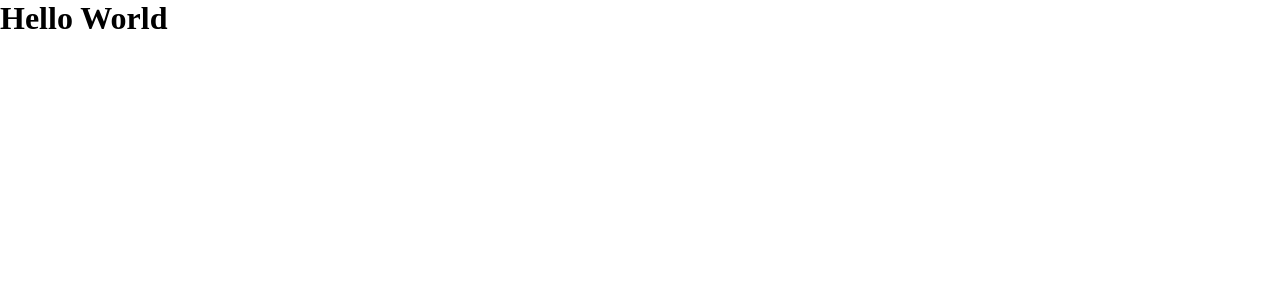
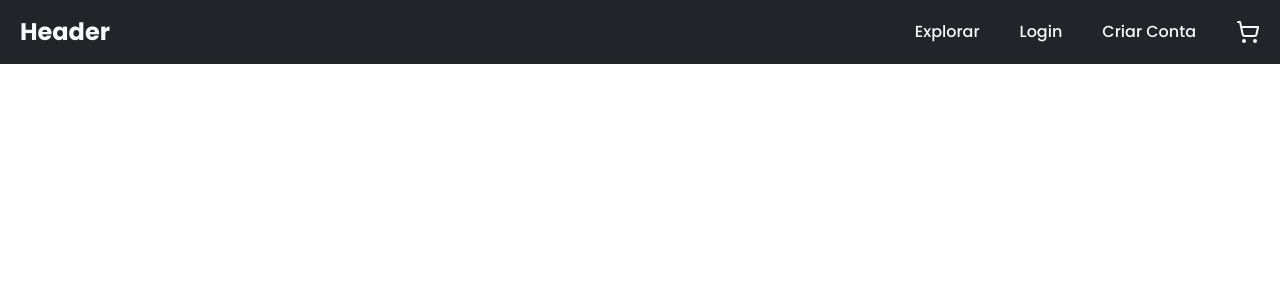
Before and after one commit to nicolasandreos/Club-Clhothing, a React (Vite) app: page / in a window 1280 px wide. Shown: the top 300 px of the page. Built offline with nearby package versions, Linux system fonts and the light colour scheme.

Commit message:
feat: add header component

```diff
--- a/index.html
+++ b/index.html
@@ -4,6 +4,12 @@
     <meta charset="UTF-8" />
     <link rel="icon" type="image/svg+xml" href="/favicon.svg" />
     <meta name="viewport" content="width=device-width, initial-scale=1.0" />
+    <link rel="preconnect" href="https://fonts.googleapis.com" />
+    <link rel="preconnect" href="https://fonts.gstatic.com" crossorigin />
+    <link
+      href="https://fonts.googleapis.com/css2?family=Poppins:ital,wght@0,100;0,200;0,300;0,400;0,500;0,600;0,700;0,800;0,900;1,100;1,200;1,300;1,400;1,500;1,600;1,700;1,800;1,900&display=swap"
+      rel="stylesheet"
+    />
     <title>vite-project</title>
   </head>
   <body>
--- a/package.json
+++ b/package.json
@@ -11,10 +11,13 @@
     "prepare": "husky"
   },
   "dependencies": {
+    "@tailwindcss/vite": "^4.2.2",
     "husky": "^9.1.7",
     "lint-staged": "^16.4.0",
+    "lucide-react": "^0.577.0",
     "react": "^19.2.4",
-    "react-dom": "^19.2.4"
+    "react-dom": "^19.2.4",
+    "tailwindcss": "^4.2.2"
   },
   "devDependencies": {
     "@babel/core": "^7.29.0",
--- a/src/App.tsx
+++ b/src/App.tsx
@@ -1,9 +1,7 @@
+import Header from "./components/header";
+
 const App = () => {
-  return (
-    <div>
-      <h1>Hello World</h1>
-    </div>
-  );
+  return <Header />;
 };
 
 export default App;
--- /dev/null
+++ b/src/components/header.tsx
@@ -0,0 +1,19 @@
+import { ShoppingCart } from "lucide-react";
+
+const Header = () => {
+  return (
+    <header className="bg-bg-header text-txt-primary w-full py-4 px-5">
+      <div className="justify-between flex">
+        <h1 className="text-2xl font-bold">Header</h1>
+        <ul className="flex gap-10 items-center font-medium">
+          <li>Explorar</li>
+          <li>Login</li>
+          <li>Criar Conta</li>
+          <ShoppingCart />
+        </ul>
+      </div>
+    </header>
+  );
+};
+
+export default Header;
--- a/src/index.css
+++ b/src/index.css
@@ -1,5 +1,15 @@
-* {
-  margin: 0;
-  padding: 0;
-  box-sizing: border-box;
+@import "tailwindcss";
+
+@theme {
+  --font-sans: "Poppins", sans-serif;
+  --color-bg-header: #212529;
+  --color-txt-primary: #F8F9FA;
 }
+
+@layer base {
+  * {
+    margin: 0;
+    padding: 0;
+    box-sizing: border-box;
+  }
+}
--- a/vite.config.ts
+++ b/vite.config.ts
@@ -1,11 +1,13 @@
-import { defineConfig } from 'vite'
-import react, { reactCompilerPreset } from '@vitejs/plugin-react'
-import babel from '@rolldown/plugin-babel'
+import { defineConfig } from "vite";
+import react, { reactCompilerPreset } from "@vitejs/plugin-react";
+import babel from "@rolldown/plugin-babel";
+import tailwindcss from "@tailwindcss/vite";
 
 // https://vite.dev/config/
 export default defineConfig({
   plugins: [
     react(),
-    babel({ presets: [reactCompilerPreset()] })
+    tailwindcss(),
+    babel({ presets: [reactCompilerPreset()] }),
   ],
-})
+});
```
Also changed, not shown: 1 other file (tests, documents, lock files or other folders).
